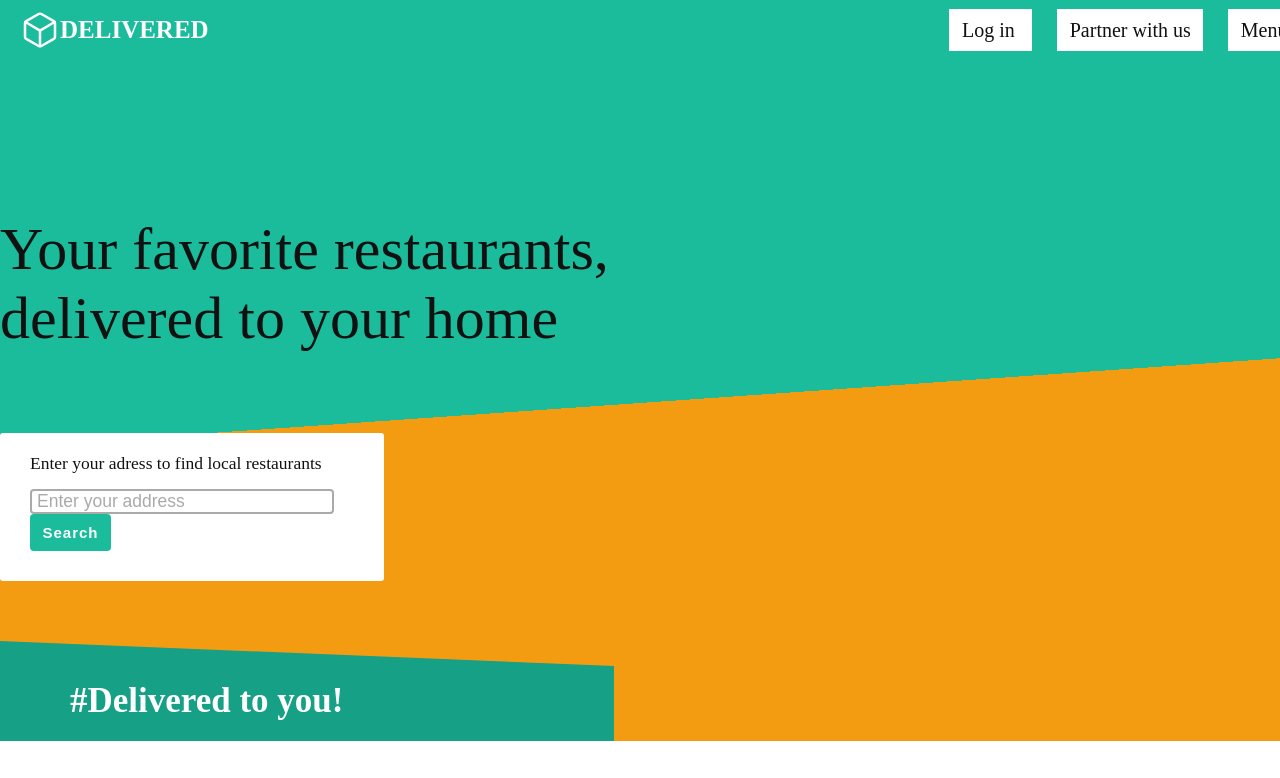
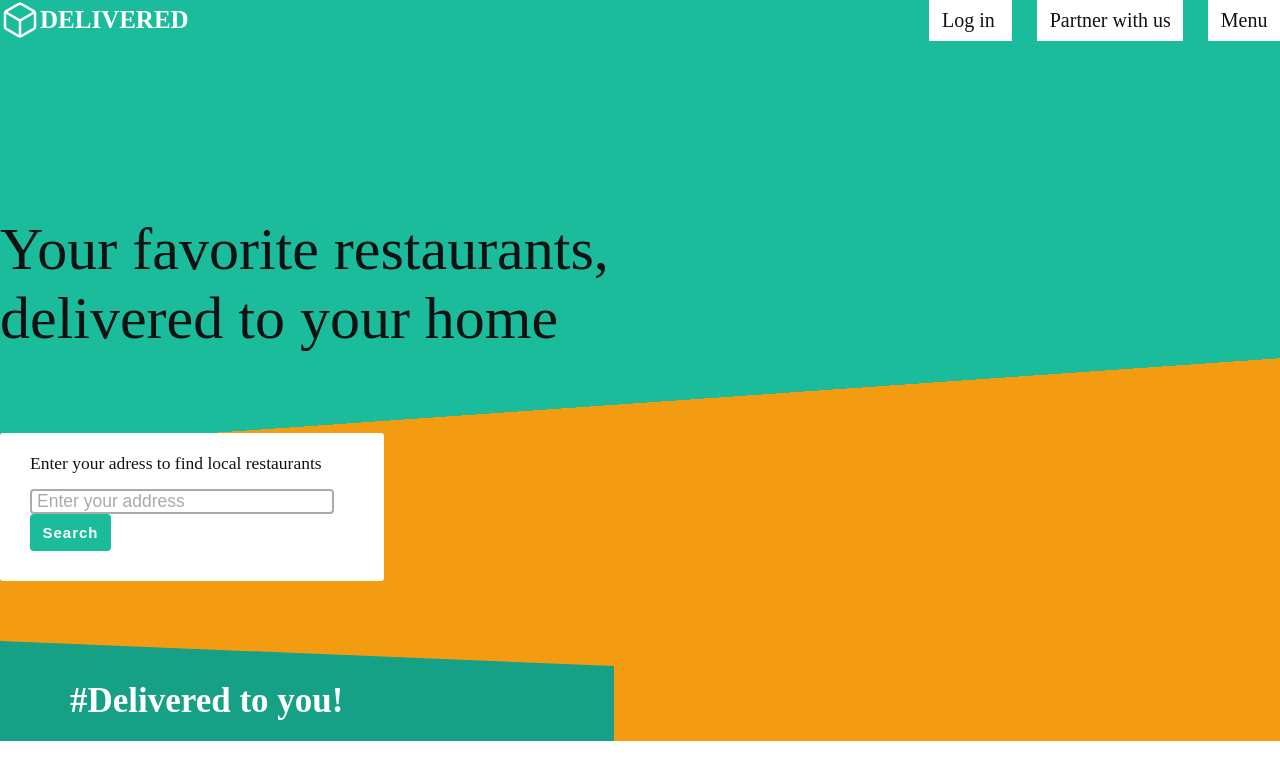
Before and after one commit to Mtetev/Delivered, a React app: page / in a window 1280 px wide. Shown: the top 778 px of the page. Built offline with nearby package versions, Linux system fonts and the light colour scheme.

Commit message:
chang TopBar width to max-width

```diff
--- a/src/Components/TopBar/TopBar.scss
+++ b/src/Components/TopBar/TopBar.scss
@@ -1,7 +1,6 @@
 .topbar {
     width: 100vw;
     height: var(--top-bar-height);
-    padding: 1rem 2rem;
 
     position: fixed;
     top: 0;
@@ -18,7 +17,7 @@
         justify-content: space-between;
         align-items: center;
 
-        width: 128rem;
+        max-width: 128rem;
         margin: 0 auto; // center
     }
 
@@ -44,6 +43,7 @@
     }
 
     &-actions {
+        // flex: 1;
 
         &__button,
         &__button:link,
```
